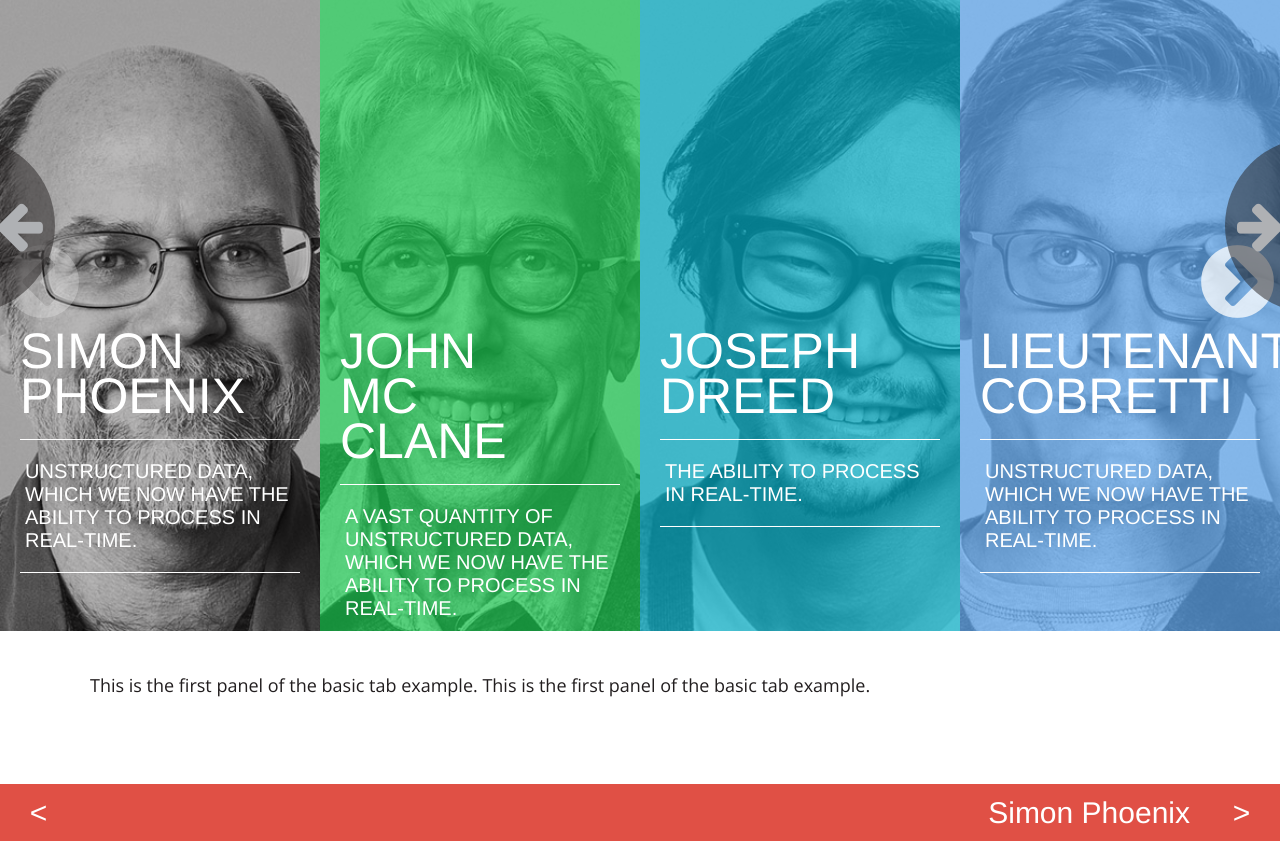
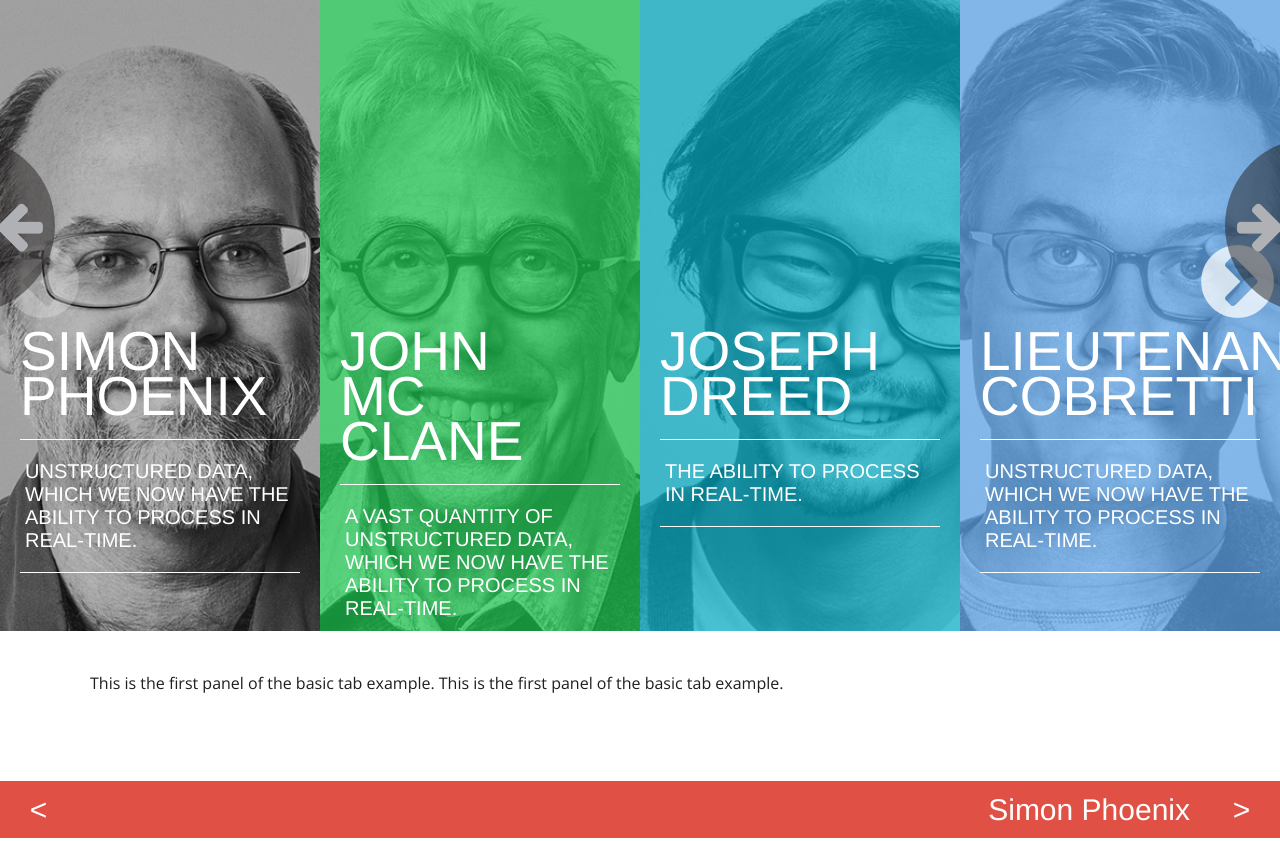
Before and after one commit to globant/globant-trends, a PHP site: page /interview.html in a window 1280 px wide. Shown: the part 142-983 px from the top of the page. Run offline with PHP 8.4, Linux system fonts and the light colour scheme; some web fonts are replaced.

Commit message:
adding miso font normal version, adding preview screen category between navigation arrows

```diff
--- a/interview.html
+++ b/interview.html
@@ -5,7 +5,7 @@
     <meta http-equiv="X-UA-Compatible" content="IE=edge">
     <meta name="description" content="">
     <meta name="viewport" content="width=device-width, initial-scale=1.0" />
-    <title>Globant Trends</title>
+    <title>Globant Trends Interview</title>
     <link rel="stylesheet" href="bower_components/slick.js/slick/slick.css" />
     <link rel="stylesheet" href="css/app.css" />
     <script src="bower_components/modernizr/modernizr.js"></script>
@@ -15,7 +15,7 @@
     <header>
       <div class="row">
         <div class="large-12 columns">
-          <h1><a href="index.html">Globant Trends</a></h1>
+          <h1 class="globant-logo"><a class="link" href="index.html">Globant Trends</a></h1>
           <div class="stripe-bar"></div>
         </div>
       </div>
@@ -25,40 +25,40 @@
       <div class="large-12 columns">
 
         <ul class="multiple-items interview-section small-block-grid-2 medium-block-grid-3 large-block-grid-4">
-          <li class="active">
-            <a class="pic-1" href="#panel1">
-              <span>Simon Phoenix</span>
+          <li class="items active">
+            <a class="profile-link pic-1" href="#panel1">
+              <span class="profile-name">Simon Phoenix</span>
               <blockquote>unstructured data, which we now have the ability to process in real-time.</blockquote>
             </a>
-            <img src="img/pic1.jpg" alt="simon phoenix"/>
+            <img class="photo-profile" src="img/pic1.jpg" alt="simon phoenix"/>
           </li>
-          <li>
-            <a class="pic-2" href="#panel2">
-              <span>John Mc Clane</span>
+          <li class="items">
+            <a class="profile-link pic-2" href="#panel2">
+              <span class="profile-name">John Mc Clane</span>
               <blockquote>A vast quantity of UNSTRUCTURED data, which we now have the ability to process in REAL-TIME.</blockquote>
             </a>
-            <img src="img/pic2.jpg" alt="John Mc Clane"/>
+            <img class="photo-profile" src="img/pic2.jpg" alt="John Mc Clane"/>
           </li>
-          <li>
-            <a class="pic-3" href="#panel3">
-              <span>Joseph Dreed</span>
+          <li class="items">
+            <a class="profile-link pic-3" href="#panel3">
+              <span class="profile-name">Joseph Dreed</span>
               <blockquote>the ability to process in REAL-TIME.</blockquote>
             </a>
-            <img src="img/pic3.jpg" alt="Joseph Dreed"/>
+            <img class="photo-profile" src="img/pic3.jpg" alt="Joseph Dreed"/>
           </li>
-          <li>
-            <a class="pic-4" href="#panel4">
-              <span>Lieutenant Cobretti</span>
+          <li class="items">
+            <a class="profile-link pic-4" href="#panel4">
+              <span class="profile-name">Lieutenant Cobretti</span>
               <blockquote>unstructured data, which we now have the ability to process in real-time.</blockquote>
             </a>
-            <img src="img/pic4.jpg" alt="Lieutenant Cobretti"/>
+            <img class="photo-profile" src="img/pic4.jpg" alt="Lieutenant Cobretti"/>
           </li>
-          <li>
-            <a class="pic-5" href="#panel5">
-              <span>Jim Mc Laughlin</span>
+          <li class="items">
+            <a class="profile-link pic-5" href="#panel5">
+              <span class="profile-name">Jim Mc Laughlin</span>
               <blockquote>unstructured data, which we now have the ability to process in real-time.</blockquote>
             </a>
-            <img src="img/pic3.jpg" alt="Jim Mc Laughlin"/>
+            <img class="photo-profile" src="img/pic3.jpg" alt="Jim Mc Laughlin"/>
           </li>
         </ul>
 
@@ -87,7 +87,7 @@
 
 
             <a class="flyout-panel right" title="Example responsive design" href="#">
-              <img src="img/responsive-image.jpg" alt="example responsive design">
+              <img class="post-image" src="img/responsive-image.jpg" alt="example responsive design">
             </a>
 
             <div class="clear"></div>
--- a/scss/_buttons.scss
+++ b/scss/_buttons.scss
@@ -1,4 +1,8 @@
 .transparent {
+
+  &.right-off-canvas-toggle {
+    margin-top: rem-calc(55);
+  }
 
   @include transparent-button($white, $font-color);
 
--- a/scss/app.scss
+++ b/scss/app.scss
@@ -63,6 +63,14 @@ header {
   background-size: contain;
   color: $white;
   text-align: center;
+  height: rem-calc(755);
+
+  @include at-small() {
+    height: rem-calc(655);
+  }
+
+  padding-top: rem-calc(120);
+  position: relative;
 
     .circle {
       font-size: rem-calc(163);
@@ -70,21 +78,43 @@ header {
       @include circle(rem-calc(213), $dark-green);
     }
 
-    h2 {
+    .hero-title {
       font-family: Miso Bold, Helvetica, Arial, sans-serif;
-      font-size: rem-calc(77);
+      font-size: rem-calc(95);
       text-align: center;
       text-transform: uppercase;
       margin: 0;
       color: $white;
+
+      @include at-small() {
+        font-size: rem-calc(65);
+      }
+
+      &.block {
+        font-size: rem-calc(122);
+        text-shadow: 2px 3px 3px $black;
+      }
     }
 
-    p {
+    .slogan {
       font-size: rem-calc(74);
       line-height: 2.8rem;
+      font-family: Miso Normal, "Open Sans", Helvetica, Arial, sans-serif;
 
       @include at-small() {
         font-size: rem-calc(55);
+      }
+    }
+
+    .description {
+      font-size: rem-calc(21px);
+      font-family: "Open Sans", sans-serif;
+      font-weight: 400;
+      line-height: 1.8rem;
+      text-shadow: 2px 2px 1px $black;
+
+      &.title {
+        padding-bottom: rem-calc(50px);
       }
     }
 
@@ -96,35 +126,6 @@ header {
   background-size: contain;
   height: rem-calc(655);
   padding-top: rem-calc(60);
-}
-
-.sketching, .benchmark, .interview, .mood-boards, .interaction, .video-for-work, .mobile-ux  {
-  height: rem-calc(755);
-
-  @include at-small() {
-    height: rem-calc(655);
-  }
-
-  padding-top: rem-calc(120);
-  position: relative;
-
-    h2 {
-      font-size: rem-calc(120);
-      text-shadow: 2px 3px 3px $black;
-    }
-
-    p {
-      font-size: rem-calc(21px);
-      font-family: "Open Sans", sans-serif;
-      font-weight: 400;
-      line-height: 1.8rem;
-      text-shadow: 2px 2px 1px $black;
-
-      &.description {
-        padding-bottom: rem-calc(50px);
-      }
-    }
-
 }
 
 .sketching {
@@ -153,10 +154,10 @@ header {
   background: url("../img/interview-row.jpg") no-repeat;
   background-size: cover;
 
-  h2 {
+  .block {
     color: $secondary-yellow;
   }
-  p {
+  .description {
     color: $turquoise;
     text-shadow: none;
   }
@@ -246,18 +253,14 @@ header {
     background-size: rem-calc(452) auto;
   }
 
-  p {
-    font-size: rem-calc(18);
-  }
-
-  li {
+  .items {
     position: relative;
     overflow: hidden;
     @include at-small-portrait() {
       height: rem-calc(700);
     }
 
-    img {
+    .photo-profile {
       width: 100%;
 
       @include at-small-portrait() {
@@ -265,7 +268,7 @@ header {
       }
     }
 
-    a {
+    .profile-link {
       display: block;
       position: absolute;
       top: 0;
@@ -273,22 +276,23 @@ header {
       height: 100%;
       width: 100%;
       color: $white;
-      font-family: Miso Normal, Helvetica, Arial, sans-serif;
+      font-family: Miso Bold, Helvetica, Arial, sans-serif;
       text-transform: uppercase;
-      font-size: rem-calc(50);
       padding: 0 rem-calc(20);
       @include single-transition(background, 0.25s, linear);
 
-      span {
+      .profile-name {
         line-height: rem-calc(45);
         display: block;
         padding-top: rem-calc(330);
         white-space: pre-line;
         width: 80%;
+        font-size: rem-calc(55);
 
       }
 
       blockquote {
+        font-family: Miso Normal, Helvetica, Arial, sans-serif;
         color: $white;
         font-size: rem-calc(20);
         line-height: normal;
@@ -301,7 +305,7 @@ header {
     }
 
     &.active {
-      a {
+      .profile-link {
         @include background-opacity($font-color, 0.3);
       }
     }
```
Also changed, not shown: other parts of scss/app.scss (+28 -10 lines), index.html (+22 -22 lines), video-single.html (+4 -4 lines), video.html (+5 -5 lines), css/app.css.
